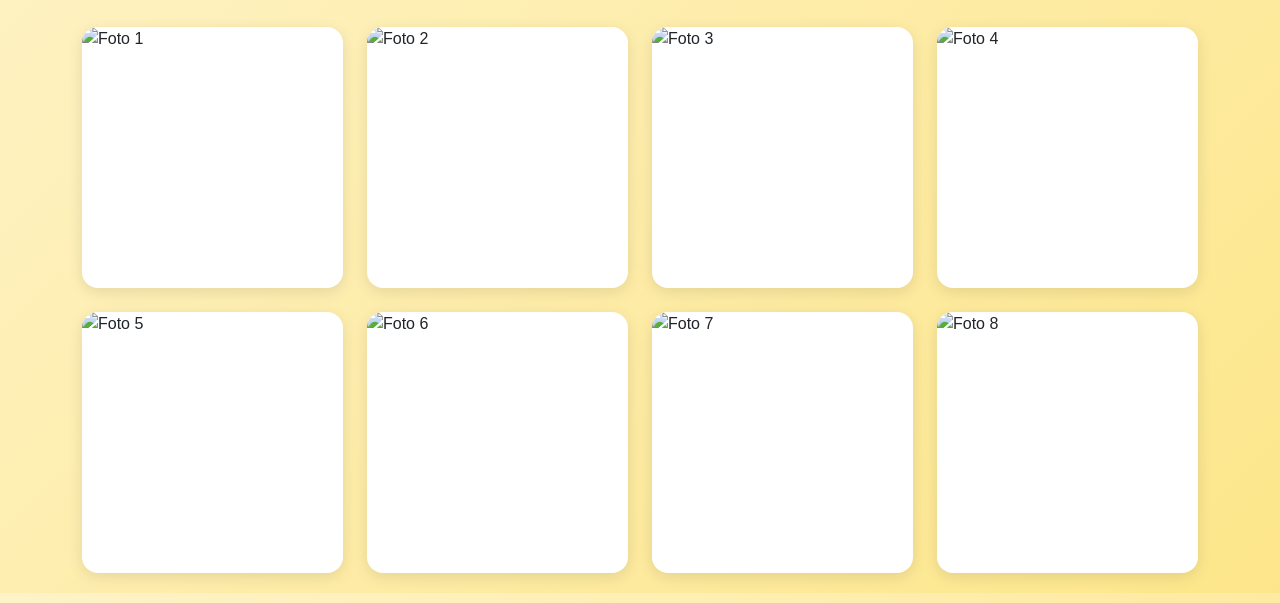
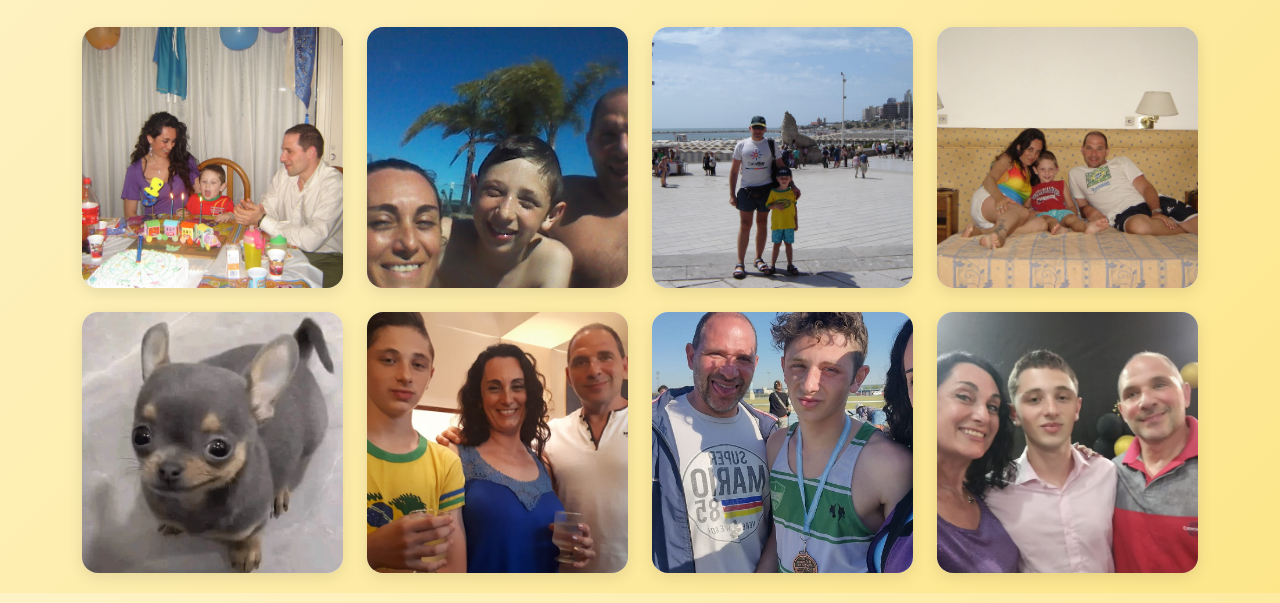
Before and after one commit to MaxiWR/Juegos, a plain HTML site: page final.html in a window 1280 px wide. Shown: the part 197-800 px from the top of the page. Drawn offline with nearby package versions, Linux system fonts and the light colour scheme.

Commit message:
Update final.html

```diff
--- a/final.html
+++ b/final.html
@@ -94,42 +94,42 @@
     <div class="row g-4">
       <div class="col-6 col-md-4 col-lg-3">
         <div class="card">
-          <img src="img/foto1.jpeg" alt="Foto 1">
+          <img src="foto1.jpeg" alt="Foto 1">
         </div>
       </div>
       <div class="col-6 col-md-4 col-lg-3">
         <div class="card">
-          <img src="img/foto3.jpg" alt="Foto 2">
+          <img src="foto3.jpg" alt="Foto 2">
         </div>
       </div>
       <div class="col-6 col-md-4 col-lg-3">
         <div class="card">
-          <img src="img/foto2.jpg" alt="Foto 3">
+          <img src="foto2.jpg" alt="Foto 3">
         </div>
       </div>
       <div class="col-6 col-md-4 col-lg-3">
         <div class="card">
-          <img src="img/foto4.jpg" alt="Foto 4">
+          <img src="foto4.jpg" alt="Foto 4">
         </div>
       </div>
       <div class="col-6 col-md-4 col-lg-3">
         <div class="card">
-          <img src="img/perro7.png" alt="Foto 5">
+          <img src="perro7.png" alt="Foto 5">
         </div>
       </div>
       <div class="col-6 col-md-4 col-lg-3">
         <div class="card">
-          <img src="img/foto6.jpg" alt="Foto 6">
+          <img src="foto6.jpg" alt="Foto 6">
         </div>
       </div>
       <div class="col-6 col-md-4 col-lg-3">
         <div class="card">
-          <img src="img/foto8.jpg" alt="Foto 7">
+          <img src="foto8.jpg" alt="Foto 7">
         </div>
       </div>
       <div class="col-6 col-md-4 col-lg-3">
         <div class="card">
-          <img src="img/foto7.jpg" alt="Foto 8">
+          <img src="foto7.jpg" alt="Foto 8">
         </div>
       </div>
     </div>
```
